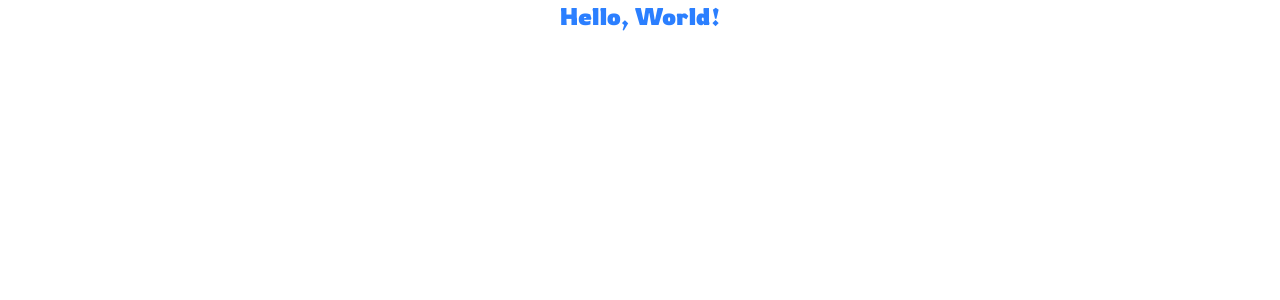
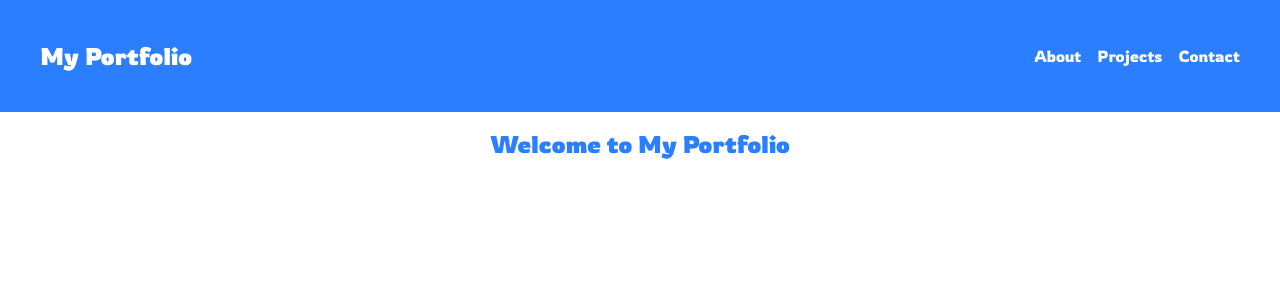
Before and after one commit to Mohammed-FE2025/portfolio-react, a React (Vite) app: page / in a window 1280 px wide. Shown: the top 300 px of the page. Built offline with nearby package versions, Linux system fonts and the light colour scheme.

Commit message:
feat: add navigation and main components; update CSS structure

```diff
--- a/src/App.tsx
+++ b/src/App.tsx
@@ -1,12 +1,15 @@
+import Nav from "./components/nav"
+import Main from "./components/main"
 
 
 function App() {
 
 
   return (
-    <>
-      <h2 className="text-2xl font-bold text-center text-blue-500">Hello, World!</h2>
-    </>
+   <>
+     <Nav />
+     <Main />
+   </>
   )
 }
 
--- /dev/null
+++ b/src/components/main.tsx
@@ -0,0 +1,9 @@
+const Main = () => {
+  return (
+    <main className="p-4">
+      <h2 className="text-2xl font-bold text-center text-blue-500">Welcome to My Portfolio</h2>
+    </main>
+  )
+}
+
+export default Main
--- /dev/null
+++ b/src/components/nav.tsx
@@ -0,0 +1,14 @@
+const Nav = () => {
+  return (
+    <nav className="bg-blue-500 flex justify-between items-center p-10">
+      <h1 className="text-white text-2xl font-bold">My Portfolio</h1>
+      <ul className="flex justify-between gap-4 ">
+        <li><a href="#about" className="text-white hover:text-gray-300">About</a></li>
+        <li><a href="#projects" className="text-white hover:text-gray-300">Projects</a></li>
+        <li><a href="#contact" className="text-white hover:text-gray-300">Contact</a></li>
+      </ul>
+    </nav>
+  )
+}
+
+export default Nav
--- a/src/index.css
+++ b/src/index.css
@@ -1,9 +1,11 @@
 
 @import "tailwindcss";
 
-* {
-  margin: 0;
-  padding: 0;
-  box-sizing: border-box;
-  font-family:  'Rowdies', 'sans-serif';
+@layer base {
+  * {
+    margin: 0;
+    padding: 0;
+    box-sizing: border-box;
+    font-family: 'Rowdies', 'sans-serif';
+  }
 }
```
